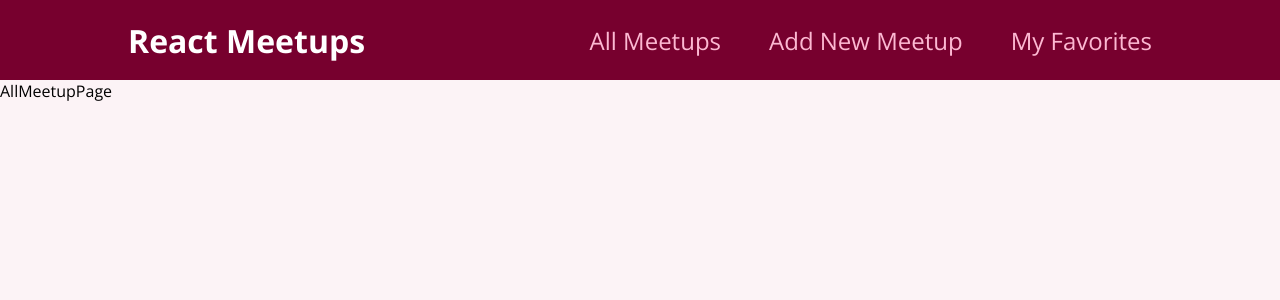
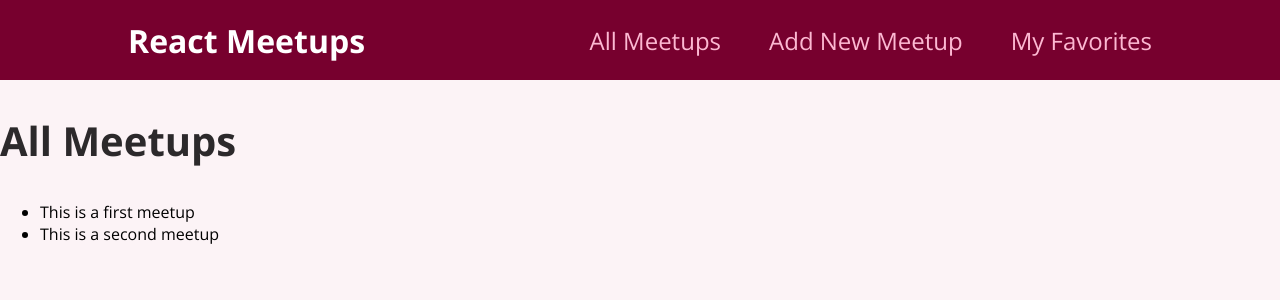
Before and after one commit to wajihMahrouseh/learn-react, a React (Create React App) app in the folder learn-react/: page / in a window 1280 px wide. Shown: the top 300 px of the page. Built offline with nearby package versions, Linux system fonts and the light colour scheme.

Commit message:
rendering list of data

```diff
--- a/learn-react/src/pages/AllMeetup.js
+++ b/learn-react/src/pages/AllMeetup.js
@@ -1,6 +1,34 @@
+const DUMMY_DATA = [
+    {
+        id: 'm1',
+        title: 'This is a first meetup',
+        image:
+            'https://upload.wikimedia.org/wikipedia/commons/thumb/d/d3/Stadtbild_M%C3%BCnchen.jpg/2560px-Stadtbild_M%C3%BCnchen.jpg',
+        address: 'Meetupstreet 5, 12345 Meetup City',
+        description:
+            'This is a first, amazing meetup which you definitely should not miss. It will be a lot of fun!',
+    },
+    {
+        id: 'm2',
+        title: 'This is a second meetup',
+        image:
+            'https://upload.wikimedia.org/wikipedia/commons/thumb/d/d3/Stadtbild_M%C3%BCnchen.jpg/2560px-Stadtbild_M%C3%BCnchen.jpg',
+        address: 'Meetupstreet 5, 12345 Meetup City',
+        description:
+            'This is a first, amazing meetup which you definitely should not miss. It will be a lot of fun!',
+    },
+];
+
 function AllMeetupPage() {
     return (
-        <div>AllMeetupPage</div>
+        <section>
+            <h1>All Meetups</h1>
+            <ul>
+                {DUMMY_DATA.map((meetup) => {
+                    return <li key={meetup.id}>{meetup.title}</li>;
+                })}
+            </ul>
+        </section>
     );
 }
 
```
